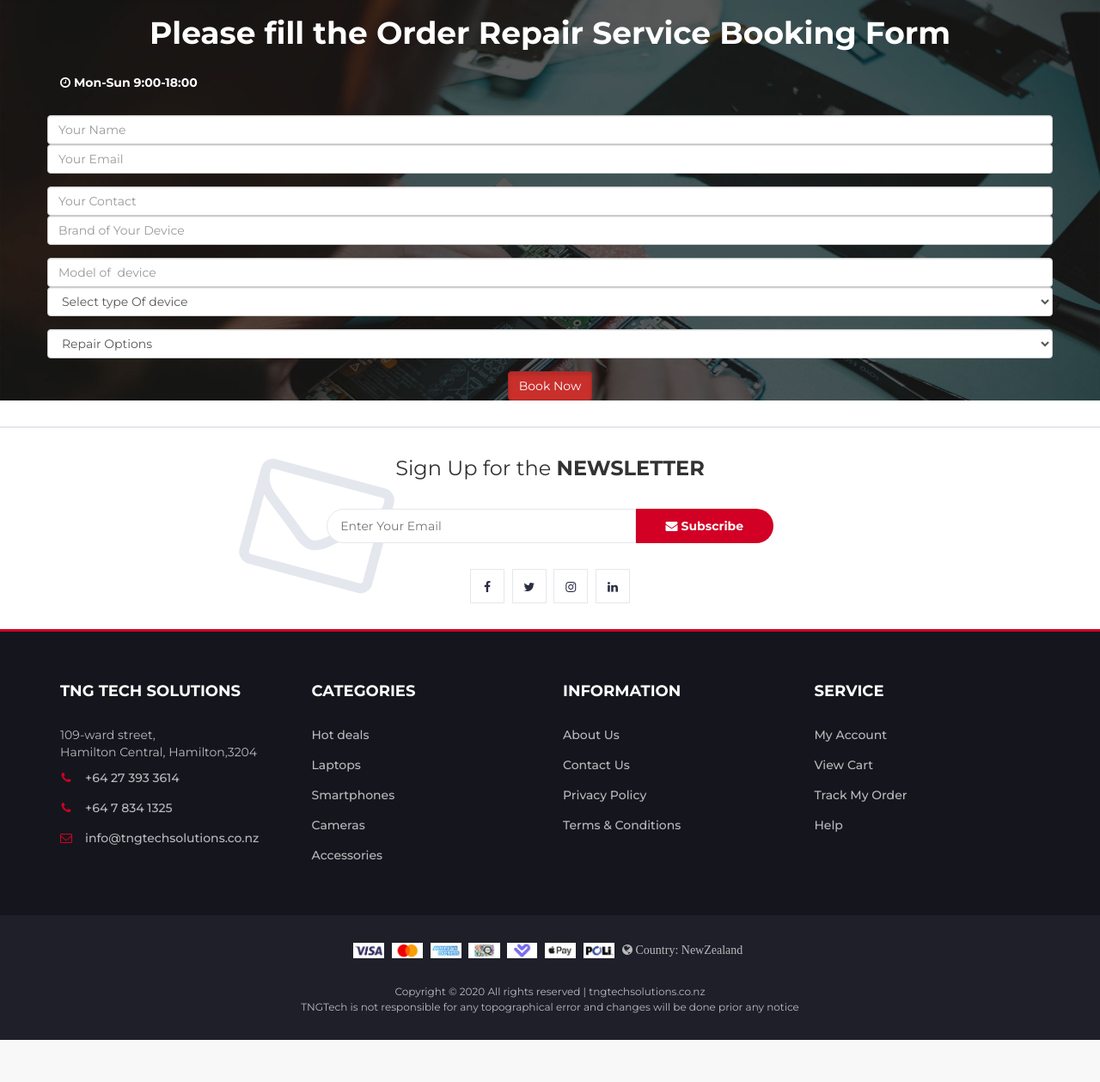
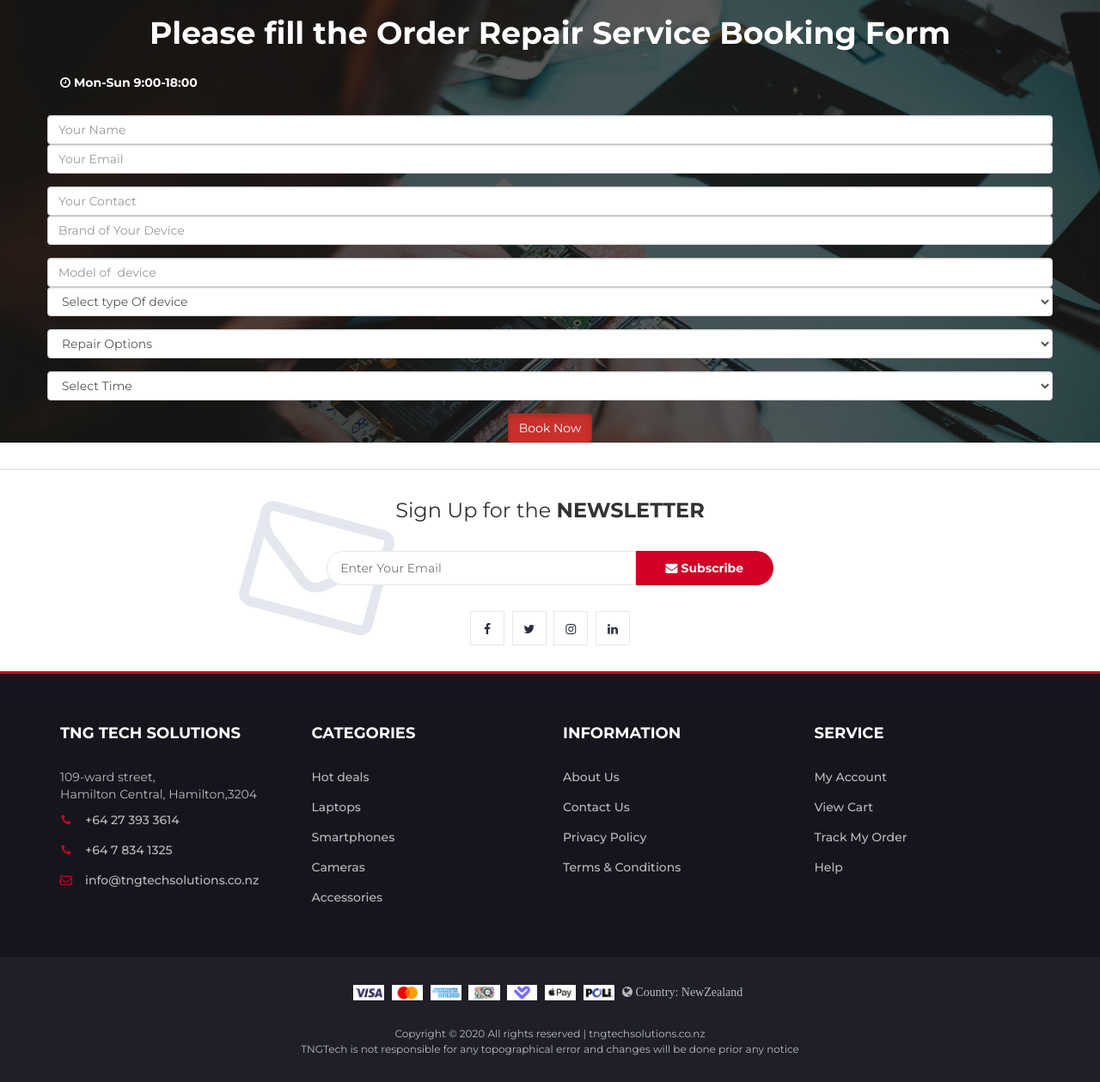
Before and after one commit to avinashd3/tngtech, a Django app: page /online-booking/1/ in a window 1280 px wide. Shown: the part 208-1467 px from the top of the page at 86% size. Before the commit the page ends 1418 px from the top, so only its background shows below. Run offline with Django 3.2, Linux system fonts and the light colour scheme; some libraries are stand-ins or nearby versions.

Commit message:
added timing selector in booking

```diff
--- a/prod/models.py
+++ b/prod/models.py
@@ -179,3 +179,4 @@ class OnlineBooking(models.Model):
     device_type = models.CharField(max_length=50)
     device_model = models.CharField(max_length=50)
     repair_type = models.CharField(max_length=50)
+    time = models.CharField(max_length=20)
--- a/prod/templates/prod/online-booking.html
+++ b/prod/templates/prod/online-booking.html
@@ -117,6 +117,25 @@
                     </div>
                 </div>
 
+                <div class="form-group">
+                    <div class="row">
+                        <div class="col">
+                            <select id="time" name="time" class="form-control" required="true">
+                                <option value="">Select Time</option>
+                                <option value="09:00 to 10:00">09:00 to 10:00</option>
+                                <option value="10:00 to 11:00">10:00 to 11:00</option>
+                                <option value="11:00 to 12:00">11:00 to 12:00</option>
+                                <option value="12:00 to 13:00">12:00 to 13:00</option>
+                                <option value="13:00 to 14:00">13:00 to 14:00</option>
+                                <option value="14:00 to 15:00">14:00 to 15:00</option>
+                                <option value="15:00 to 16:00">15:00 to 16:00</option>
+                                <option value="16:00 to 17:00">16:00 to 17:00</option>
+                                <option value="17:00 to 18:00">17:00 to 18:00</option>
+                            </select>
+                        </div>
+                    </div>
+                </div>
+
                 <div class="text-center">
                     <button class="btn btn-danger rounded-pill active" role="button" type="submit" aria-pressed="true">Book
                         Now</button>
--- a/prod/views.py
+++ b/prod/views.py
@@ -857,8 +857,9 @@ def onlinebooking(request,slug):
         device_type = request.POST.get('url_type')
         device_model = request.POST.get('type')
         repair_type = request.POST.get('repair')
+        time = request.POST.get('time')
         OnlineBooking.objects.create(Name=name,email=email,brand=brand,contact=contact,
-            device_model=device_model,device_type=device_type,repair_type=repair_type)
+            device_model=device_model,device_type=device_type,repair_type=repair_type,time=time)
         messages.success(request,f'Your service has been booked')
         return redirect('homie')
     return render(request,'prod/online-booking.html',{'ob':slug})
```
Also changed, not shown: db.sqlite3, prod/migrations/0019_onlinebooking_time.py (added), prod/migrations/0020_auto_20200818_2253.py (added).
